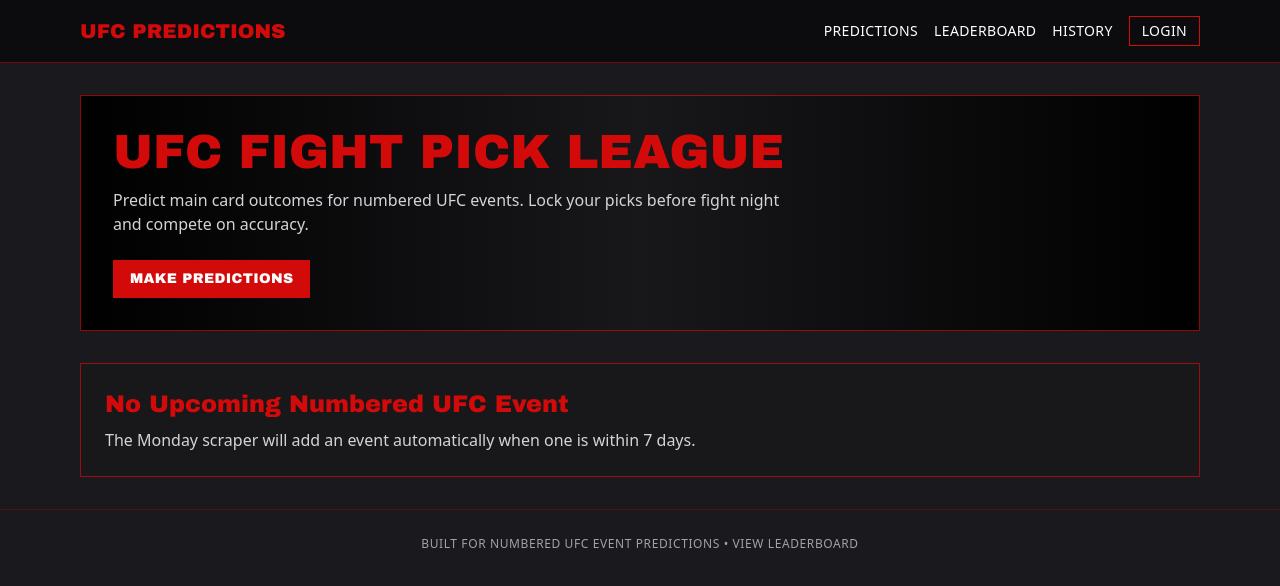
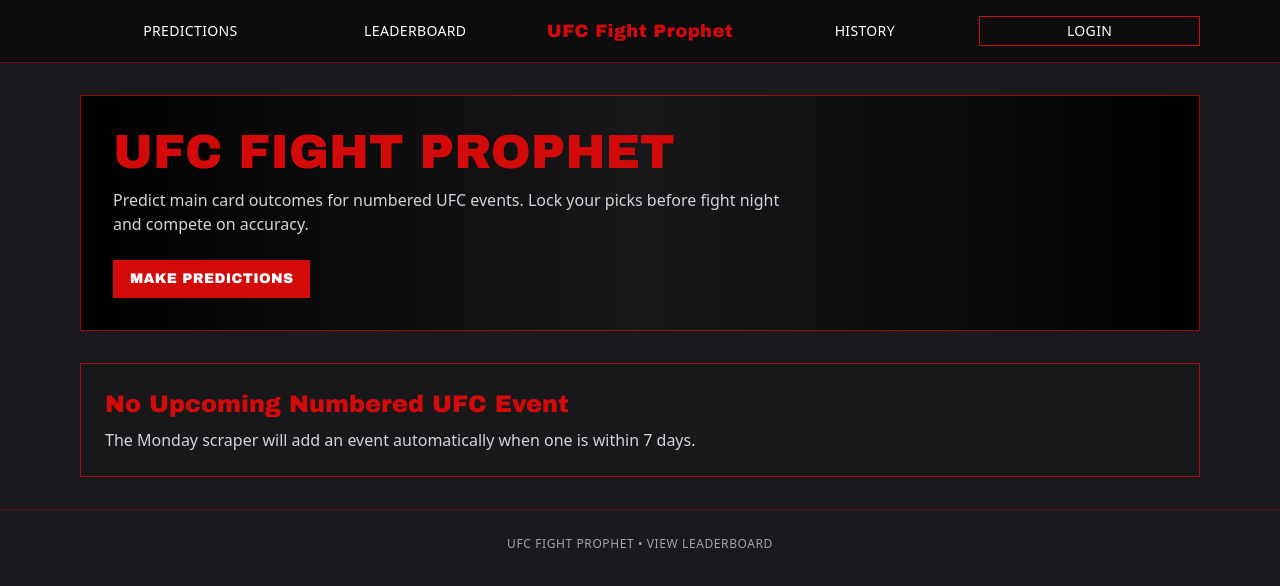
Before and after one commit to jense61/ufc-prediction-app, a Next.js app: page / in a window 1280 px wide. Shown: the top 586 px of the page. Built offline with nearby package versions, Linux system fonts and the light colour scheme; no server answers; the database is empty.

Commit message:
Update branding, centered navbar layout, and login redirect

```diff
--- a/src/app/layout.tsx
+++ b/src/app/layout.tsx
@@ -9,13 +9,13 @@
 export const dynamic = "force-dynamic";
 
 export const metadata: Metadata = {
-  title: "UFC Prediction App",
+  title: "UFC Fight Prophet",
   description: "Predict outcomes for numbered UFC events",
   manifest: "/manifest.webmanifest",
   appleWebApp: {
     capable: true,
     statusBarStyle: "black-translucent",
-    title: "UFC Predictions"
+    title: "UFC Fight Prophet"
   }
 };
 
@@ -37,7 +37,7 @@
             </div>
           ) : null}
           <footer className="border-t border-ufc-red/30 px-4 py-6 text-center text-xs uppercase tracking-wider leading-relaxed text-zinc-400">
-            Built for numbered UFC event predictions • <Link href="/leaderboard">View Leaderboard</Link>
+            UFC Fight Prophet • <Link href="/leaderboard">View Leaderboard</Link>
           </footer>
         </Providers>
       </body>
--- a/src/app/login/page.tsx
+++ b/src/app/login/page.tsx
@@ -1,16 +1,12 @@
 "use client";
 
-import type { Route } from "next";
 import Link from "next/link";
 import { signIn } from "next-auth/react";
-import { useRouter, useSearchParams } from "next/navigation";
+import { useRouter } from "next/navigation";
 import { FormEvent, useState } from "react";
 
 export default function LoginPage() {
   const router = useRouter();
-  const params = useSearchParams();
-  const callbackUrl = params.get("callbackUrl") ?? "/predictions";
-  const safeCallbackUrl = callbackUrl.startsWith("/") ? callbackUrl : "/predictions";
 
   const [email, setEmail] = useState("");
   const [password, setPassword] = useState("");
@@ -35,7 +31,7 @@
       return;
     }
 
-    router.push(safeCallbackUrl as Route);
+    router.push("/predictions");
   };
 
   return (
--- a/src/app/manifest.ts
+++ b/src/app/manifest.ts
@@ -2,8 +2,8 @@
 
 export default function manifest(): MetadataRoute.Manifest {
   return {
-    name: "UFC Prediction App",
-    short_name: "UFC Picks",
+    name: "UFC Fight Prophet",
+    short_name: "Fight Prophet",
     description: "Predict outcomes and track UFC event results.",
     start_url: "/",
     display: "standalone",
--- a/src/app/page.tsx
+++ b/src/app/page.tsx
@@ -12,7 +12,7 @@
   return (
     <div className="space-y-8">
       <section className="ufc-panel bg-gradient-to-r from-black via-zinc-900 to-black p-5 sm:p-8">
-        <h1 className="font-display text-3xl uppercase text-ufc-red sm:text-4xl md:text-5xl">UFC Fight Pick League</h1>
+        <h1 className="font-display text-3xl uppercase text-ufc-red sm:text-4xl md:text-5xl">UFC Fight Prophet</h1>
         <p className="mt-3 max-w-2xl text-zinc-300">
           Predict main card outcomes for numbered UFC events. Lock your picks before fight night and compete on
           accuracy.
--- a/src/components/navbar.tsx
+++ b/src/components/navbar.tsx
@@ -8,32 +8,33 @@
 
   return (
     <nav className="border-b border-ufc-red/50 bg-black/50">
-      <div className="mx-auto flex max-w-6xl flex-col gap-3 px-4 py-3 sm:flex-row sm:items-center sm:justify-between sm:py-4">
-        <Link href="/" className="font-display text-lg leading-tight text-ufc-red sm:text-xl">
-          UFC PREDICTIONS
-        </Link>
-
-        <div className="flex w-full flex-wrap items-center justify-start gap-2 text-xs uppercase tracking-wide sm:w-auto sm:justify-end sm:gap-4 sm:text-sm">
-          <Link href="/predictions" className="hover:text-ufc-red">
+      <div className="mx-auto max-w-6xl px-2 py-3 sm:px-4 sm:py-4">
+        <div className="grid grid-cols-5 items-center gap-1 text-[10px] uppercase tracking-wide sm:text-sm">
+          <Link href="/predictions" className="inline-flex w-full items-center justify-center px-1 py-1 hover:text-ufc-red">
             Predictions
           </Link>
-          <Link href="/leaderboard" className="hover:text-ufc-red">
+          <Link href="/leaderboard" className="inline-flex w-full items-center justify-center px-1 py-1 hover:text-ufc-red">
             Leaderboard
           </Link>
-          <Link href="/history" className="hover:text-ufc-red">
+
+          <Link href="/" className="text-center font-display text-[11px] normal-case leading-tight text-ufc-red sm:text-lg">
+            UFC Fight Prophet
+          </Link>
+
+          <Link href="/history" className="inline-flex w-full items-center justify-center px-1 py-1 hover:text-ufc-red">
             History
           </Link>
 
           {data?.user ? (
             <button
               onClick={() => signOut({ callbackUrl: "/" })}
-              className="border border-ufc-red px-2 py-1 text-xs hover:bg-ufc-red sm:px-3 sm:text-sm"
+              className="inline-flex w-full items-center justify-center border border-ufc-red px-1 py-1 hover:bg-ufc-red"
             >
-              Logout
+              LOGOUT
             </button>
           ) : (
-            <Link href="/login" className="border border-ufc-red px-2 py-1 text-xs hover:bg-ufc-red sm:px-3 sm:text-sm">
-              Login
+            <Link href="/login" className="inline-flex w-full items-center justify-center border border-ufc-red px-1 py-1 hover:bg-ufc-red">
+              LOGIN
             </Link>
           )}
         </div>
```
